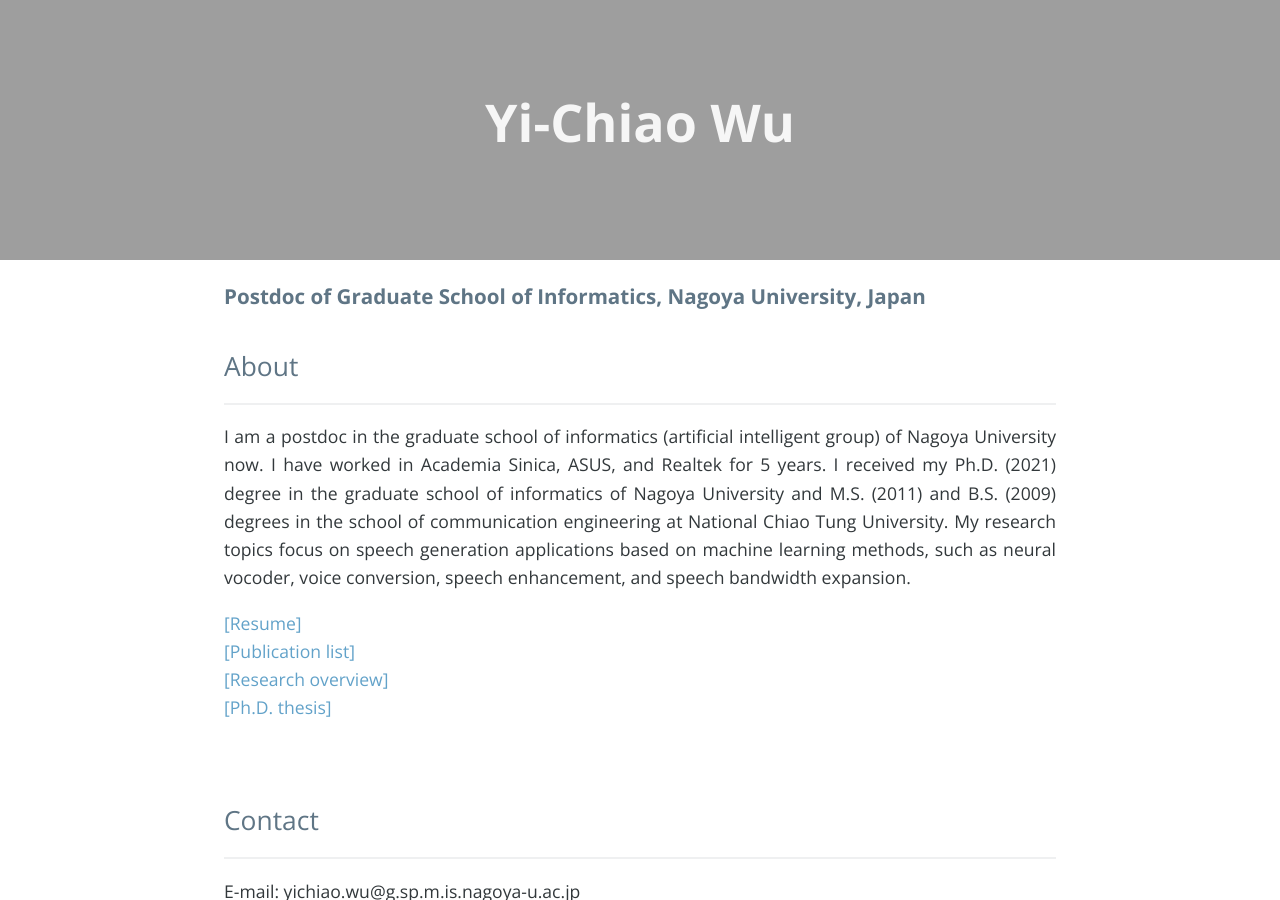
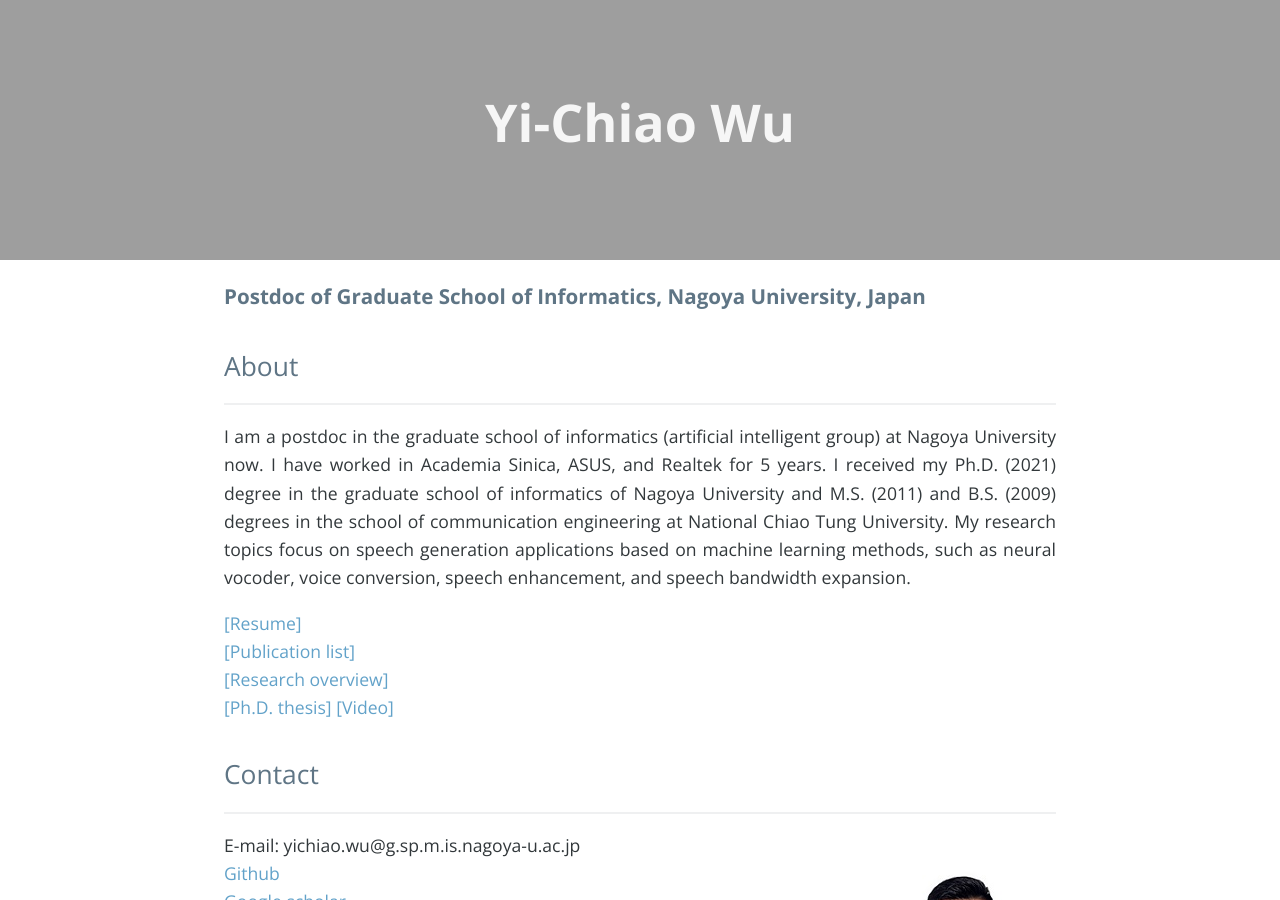
Before and after one commit to bigpon/bigpon.github.io, a Jekyll site: the page built from index.md, in a window 1280 px wide and 900 px high. Built offline with Jekyll 4.4.1, drawn with Linux system fonts in a browser that asks for light colours; nearby versions of some CDN libraries; comment, search, counter and statistics services are not loaded; our own code applies the rules of GitHub Pages for plain Markdown files.

Commit message:
update information

```diff
--- a/index.md
+++ b/index.md
@@ -5,13 +5,12 @@ layout: default
 
 ## About
 ---
-<p align="justify"> I am a postdoc in the graduate school of informatics (artificial intelligent group) of Nagoya University now. I have worked in Academia Sinica, ASUS, and Realtek for 5 years. I received my Ph.D. (2021) degree in the graduate school of informatics of Nagoya University and M.S. (2011) and B.S. (2009) degrees in the school of communication engineering at National Chiao Tung University. My research topics focus on speech generation applications based on machine learning methods, such as neural vocoder, voice conversion, speech enhancement, and speech bandwidth expansion. </p>
+<p align="justify"> I am a postdoc in the graduate school of informatics (artificial intelligent group) at Nagoya University now. I have worked in Academia Sinica, ASUS, and Realtek for 5 years. I received my Ph.D. (2021) degree in the graduate school of informatics of Nagoya University and M.S. (2011) and B.S. (2009) degrees in the school of communication engineering at National Chiao Tung University. My research topics focus on speech generation applications based on machine learning methods, such as neural vocoder, voice conversion, speech enhancement, and speech bandwidth expansion. </p>
 <a href="res/download/20210327_CV_YiChiaoWu.pdf" download="CV_YiChiaoWu.pdf">[Resume]</a><br />
 <a href="res/download/20210327_Publications.pdf" download="Publication_YiChiaoWu.pdf">[Publication list]</a><br />
 <a href="res/download/20210327_Research_Overview.pptx" download="Research_YiChiaoWu.pptx">[Research overview]</a><br />
-<a href="res/download/20210122_PhD_thesis.pdf" download="PhD_thesis_YiChiaoWu.pdf">[Ph.D. thesis]</a><br />
+<a href="res/download/20210122_PhD_thesis.pdf" download="PhD_thesis_YiChiaoWu.pdf">[Ph.D. thesis]</a> <a href="https://youtu.be/UDVn7sdTQm8">[Video]</a><br />
 
-<br />
 
 ## Contact
 ---
@@ -55,7 +54,6 @@ Multimedia BU II
 Research assistant
 Advisor: [Sin-Horng Chen](http://www.eed.nctu.edu.tw/en/faculty/Chen-Sin-Horng-85435692), [Yih-Ru Wang](http://www.eed.nctu.edu.tw/en/faculty/prof/Wang-Yih-Ru-81296519)
 
-<br />
 
 ## Education
 ---
@@ -70,7 +68,6 @@ Advisor: [Sin-Horng Chen](http://www.eed.nctu.edu.tw/en/faculty/Chen-Sin-Horng-8
 **National Chiao Tung University**, Taiwan, *Sep. 2005 - Jun. 2009*.
 Bachelor of Science
 
-<br />
 
 ## Publication (selected)
 ---
@@ -98,7 +95,6 @@ Y. -C. Wu et al., "A locally linear embedding based postfiltering approach for s
 
 Y. -C. Wu et al., "Locally linear embedding for exemplar-based spectral conversion," *in Proc. Interspeech*, 2016. [[Paper](https://www.iis.sinica.edu.tw/papers/whm/19813-F.pdf)]
 
-<br />
 
 ## Talk
 ---
```
